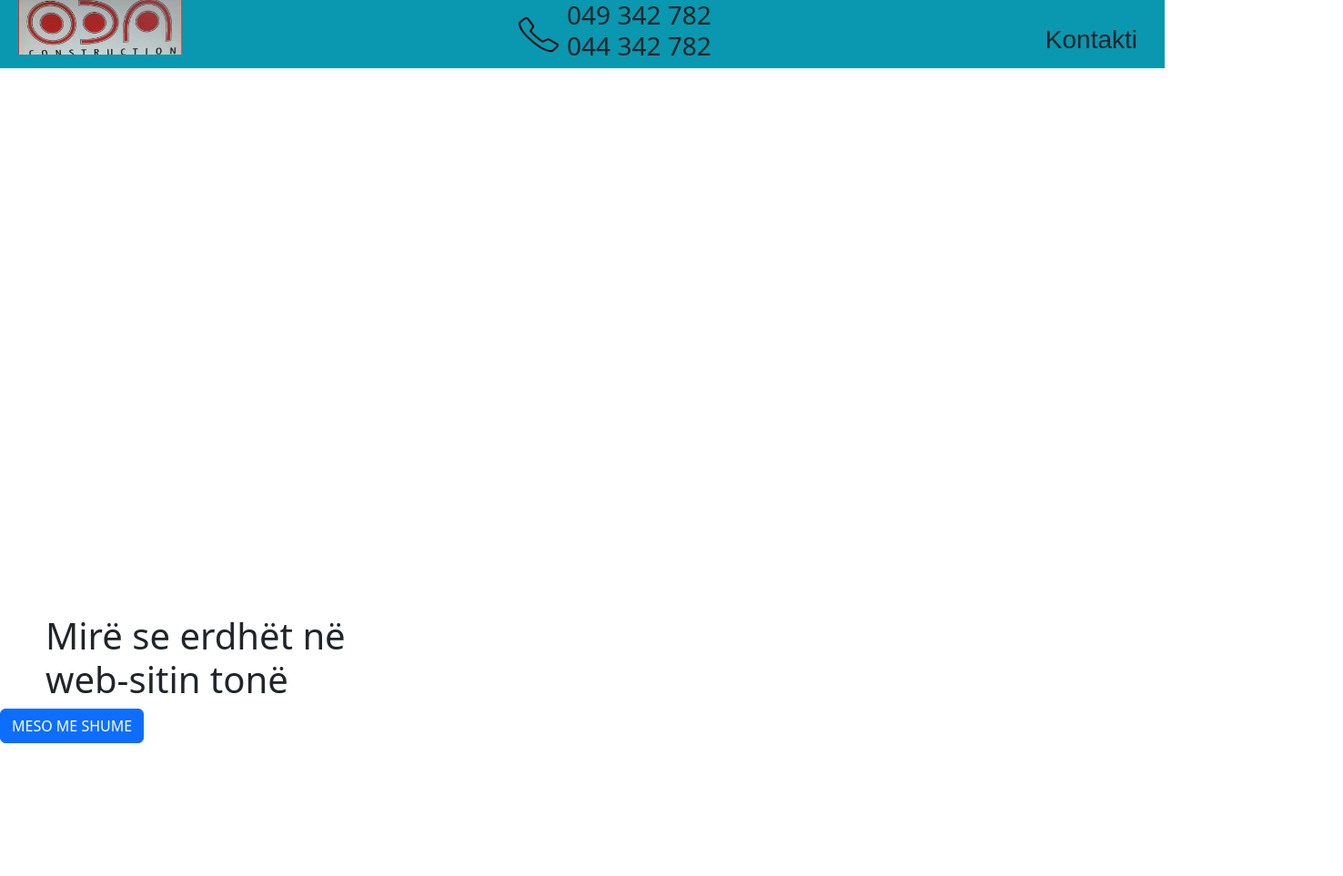
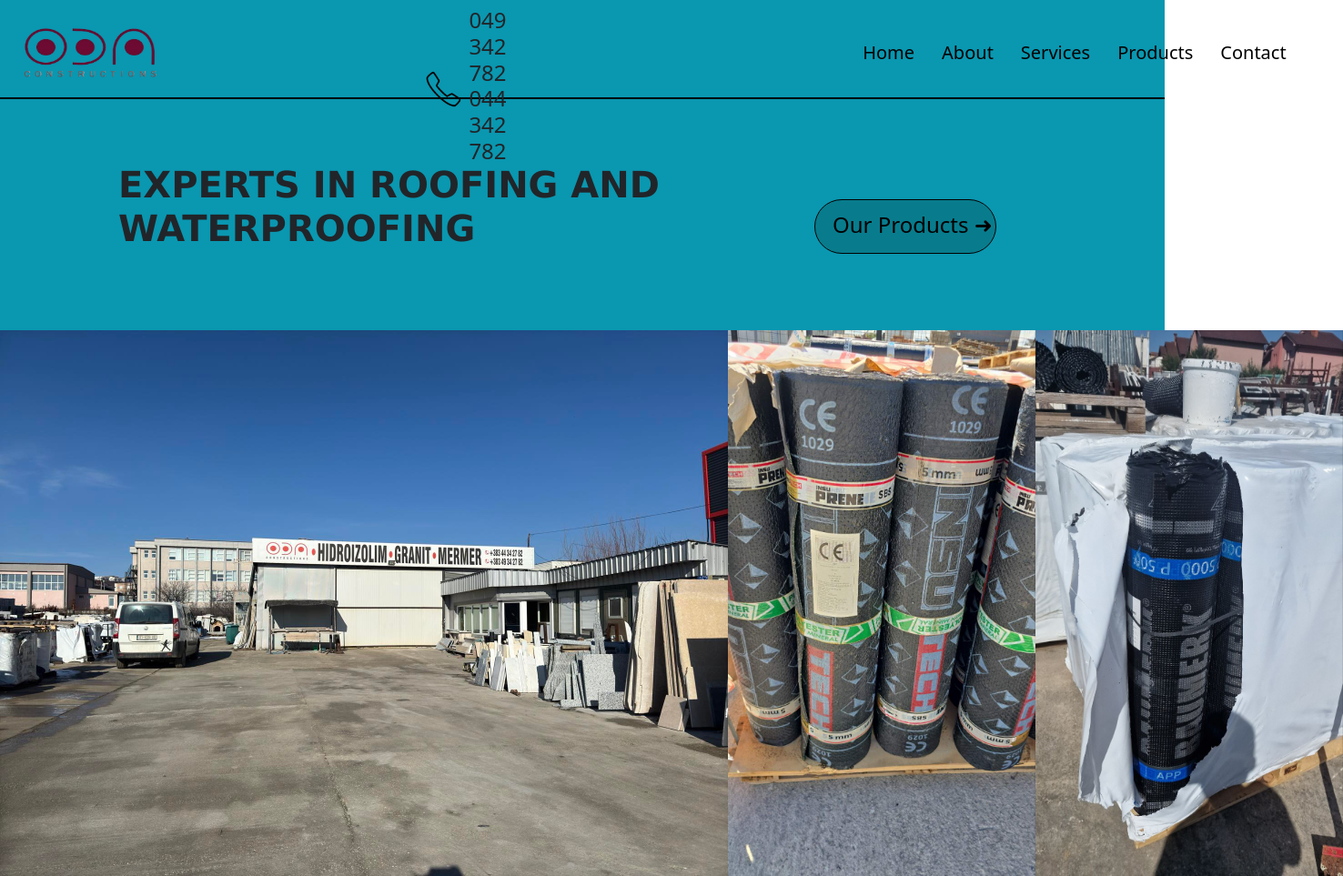
Before and after one commit to FreskMorina/Oda-Construction, a plain HTML site: page index.html in a window 1280 px wide. Shown: the whole page at 91% size, 1476 px wide, since content can reach past the window. Before the commit the page ends 817 px from the top, so only its background shows below. Drawn offline with nearby package versions, Linux system fonts and the light colour scheme.

Commit message:
Add files via upload

```diff
--- a/index.html
+++ b/index.html
@@ -9,21 +9,51 @@
 
 </head>
 <body>
-    <div id="navbari">
-       <img id="logo" style="height: 60px; width: 180px;" src="logo.png" alt="">
-       <div style="display: flex; align-items: center; ">
-       <img id="telefoni" src="image 1.png" alt="">
-       <h3>049 342 782 <br> 044 342 782</h3>
-    </div>
-       <h3 style="margin-right: 30px; font-family: Arial, Helvetica, sans-serif; margin-top: 27px;">Kontakti</h3>
-    </div>
-    <div style="background-color: white; width: 100%; height: 600px;">
-    </div>
-    <h1 style="margin-left: 50px;">Mirë se erdhët në <br>
-        web-sitin tonë</h1>
-        <button type="button" class="btn btn-primary">
-            MESO ME SHUME
-        </button>
+
+    <nav class="navbar">
+        <ul>
+            <div id="navkryesor" >    <!--nav kryesor -->
+            <div>    <!--nav logo -->
+            <img style="width: 200px; height: 90px;" src="logo_per_projekt-removebg-preview.png" alt="">
+           </div>    <!--nav logo -->
+
+
+           <div id="nrtel">
+            <img id="telefoni" src="image 1.png" alt="">
+            <h4>049 342 782 <br> 044 342 782</h4>
+         </div>
+
+
+                     <!--nav element -->
+           <div id="navelement">
+            <li><a href="index.html">Home</a></li>
+            <li><a href="about.html">About</a></li>
+            <li><a href="services.html">Services</a></li>
+            <li><a href="products.html">Products</a></li>
+            <li><a href="contact.html">Contact</a></li>
+           </div>   <!--nav element -->
+        </div>   <!--nav kryesor -->
+        </ul>
+    </nav>
+
+    <div style="background-color: black; height: 2px;"></div>
+
+      <div id="naltfoto">
+        <h1 id="tekstinalt">EXPERTS IN ROOFING AND <br> WATERPROOFING</h1>
+        <div id="butonii">
+            <a class="styled" href="products.html">Our Products ➜</a>
+           </div>
+      </div>
+
+      <div class="fotokry">        <!--foto -->
+        <img id="fotopllaci" src="placii.jpg"  alt="">
+        <img id="fotomateral1" src="materia 11.jpg" alt="">
+        <img id="fotomateral2" src="matyeriALL222.jpg" alt="">
+
+
+      </div>                      <!--foto -->
+
+
 
      <script src="https://cdn.jsdelivr.net/npm/bootstrap@5.3.3/dist/js/bootstrap.bundle.min.js" integrity="sha384-YvpcrYf0tY3lHB60NNkmXc5s9fDVZLESaAA55NDzOxhy9GkcIdslK1eN7N6jIeHz" crossorigin="anonymous"></script>
 </body>
--- a/style.css
+++ b/style.css
@@ -1,31 +1,123 @@
-
 body {
-    margin: 0;
-    padding: 0;
+    margin: 0px;
+    padding: 0px;
 }
-#navbari {
-    display: flex;
-    justify-content: space-between;
-    margin-right: 30px;
-    margin-top: 0px;
-    margin-left: 0px;
+.navbar{
     background-color: #0A97B0;
-    width: 100%;
+    height: 107px;
 
 }
-#telefoni {
+
+.navbar ul{
+    list-style: none;
+    padding: 0px;
+    margin: 0px;
+    display: inline-flex;
+
+}
+
+.navbar a{
+    color: black;
+    text-decoration: none;
+    padding: 15px;
+    display: block;
+    text-align: center;
+    font-size: 20px;
+
+}
+
+.navbar a:hover{
+    background-color: aqua;
+    border-radius: 15px;
+    font-size: 23;
+   transition: 1s;
+}
+
+
+
+.top-left {
+    position: absolute;
+    top: 100px;
+    left: 20px;
+    font-size: 55px;
+    color: #0A97B0;
+
+  }
+  #telefoni {
     align-items: center;
     height: 40px;
     width: 50px;
     margin-right: 6px;
+    margin-left: 66px;
 }
-#logo {
-    height: 60px;
-    width: 180px;
-    margin-left: 20px;
-    margin-top:0px;
+#nrtel {
+    display: flex;
+    align-items: center;
+    margin-left: 200px;
+    margin-right: 340px;
 }
-.btn btn-primar {
-    align-items: center
+#navkryesor {
+    display: flex;
+}
+#navelement{
+    display: flex;
+    margin-top: 20px;
+    margin-left: 30px;
 
 }
+
+.fotokry {
+    display: flex;
+
+    width: auto;
+    height: 600px;
+}
+#fotomateral1 {
+    height: 600px;
+    width: 340px;
+}
+#fotomateral2 {
+    height: 600px;
+    width: 380px;
+}
+#naltfoto {
+    height: 253.5px;
+    background-color: #0A97B0;
+    display: flex;
+}
+#tekstinalt {
+    font-weight: 650;
+    font-family:Verdana, Geneva, Tahoma, sans-serif;
+    padding-top: 70px;
+    padding-left: 130px;
+
+}
+#butonii {
+    display: flex;
+    justify-content: center;
+    margin-top: 110px;
+    margin-left: 170px;
+
+}
+.styled {
+    background-color: #087C8D;
+    border: black 1px solid;
+    border-radius: 60px;
+    height: 60px;
+    width: 200px;
+    justify-content: center;
+    font-size: 24px;
+    text-decoration: none;
+    color: black;
+    padding-top: 9px;
+    padding-left: 19px;
+}
+#butonii a:hover{
+
+        background-color: aqua;
+        border-radius: 15px;
+        font-size: 23;
+       transition: 1s;
+
+
+}
```
Also changed, not shown: foto cropped.jpg (added), foto kryesiore.jpg (added), foto kryewsore 2222.jpg (added), logo_per_projekt-removebg-preview.png (added), materia 11.jpg (added), matyeriALL222.jpg (added), placii.jpg (added).
